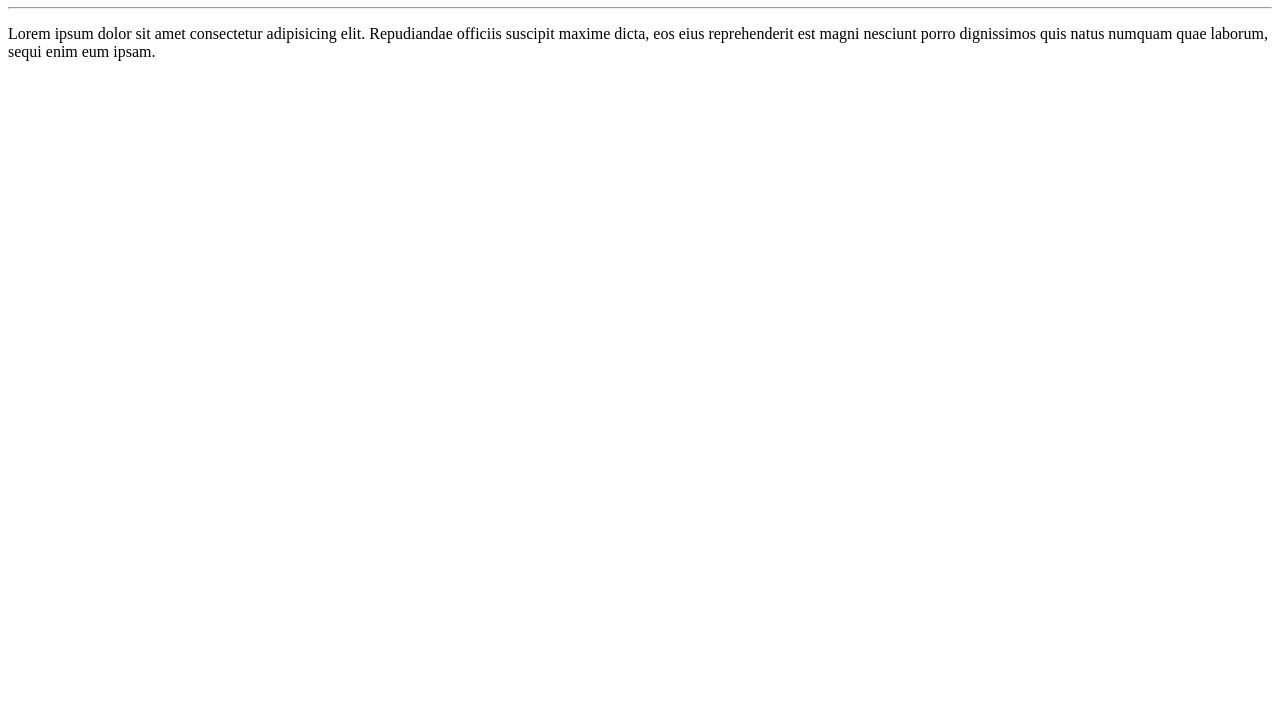
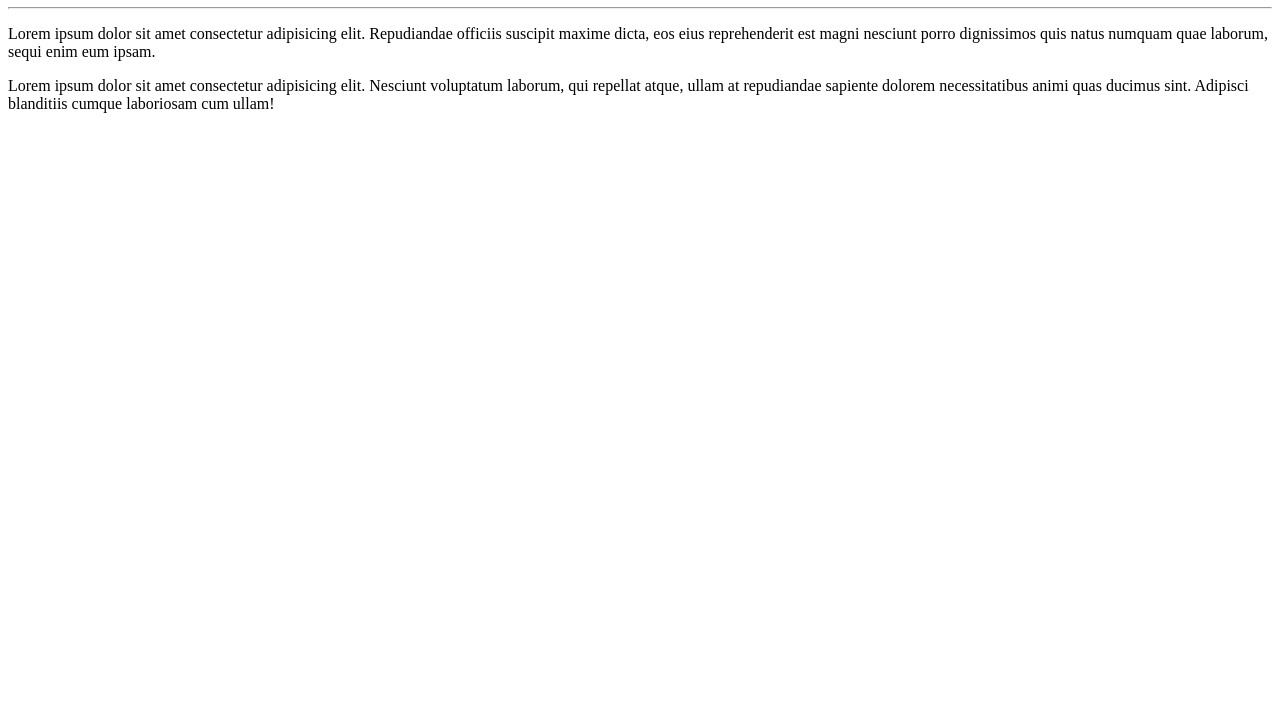
Before and after one commit to NalvaMorais/Ola-Mundo, a plain HTML site: page site-exemplo/index.html in a window 1280 px wide. Shown: the part 73-800 px from the top of the page. Drawn offline with Linux system fonts and the light colour scheme.

Commit message:
adicionei um parágrafo

```diff
--- a/site-exemplo/index.html
+++ b/site-exemplo/index.html
@@ -10,5 +10,7 @@
   <h1>Olá, Mundo!</h1>
   <hr>
   <p>Lorem ipsum dolor sit amet consectetur adipisicing elit. Repudiandae officiis suscipit maxime dicta, eos eius reprehenderit est magni nesciunt porro dignissimos quis natus numquam quae laborum, sequi enim eum ipsam.</p>
+  <p>Lorem ipsum dolor sit amet consectetur adipisicing elit. Nesciunt voluptatum laborum, qui repellat atque, ullam at repudiandae sapiente dolorem necessitatibus animi quas ducimus sint. Adipisci blanditiis cumque laboriosam cum ullam!</p>
+
 </body>
 </html>
```
